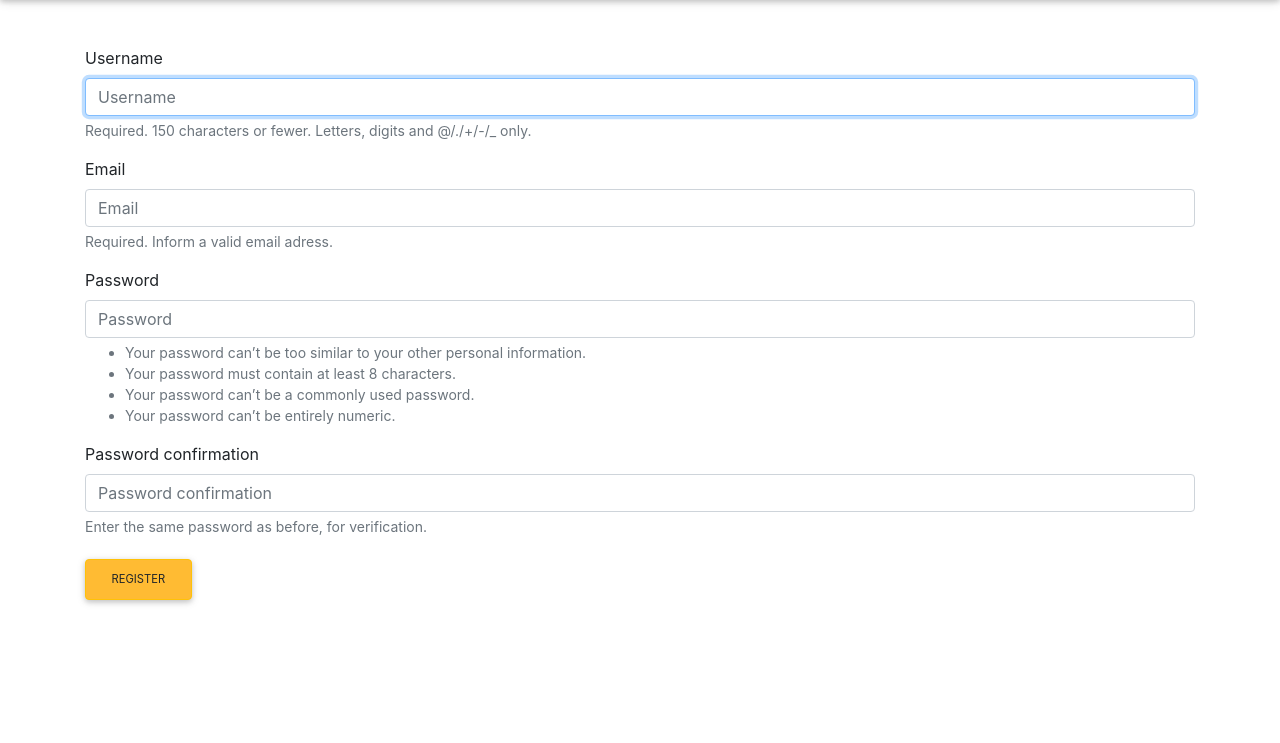
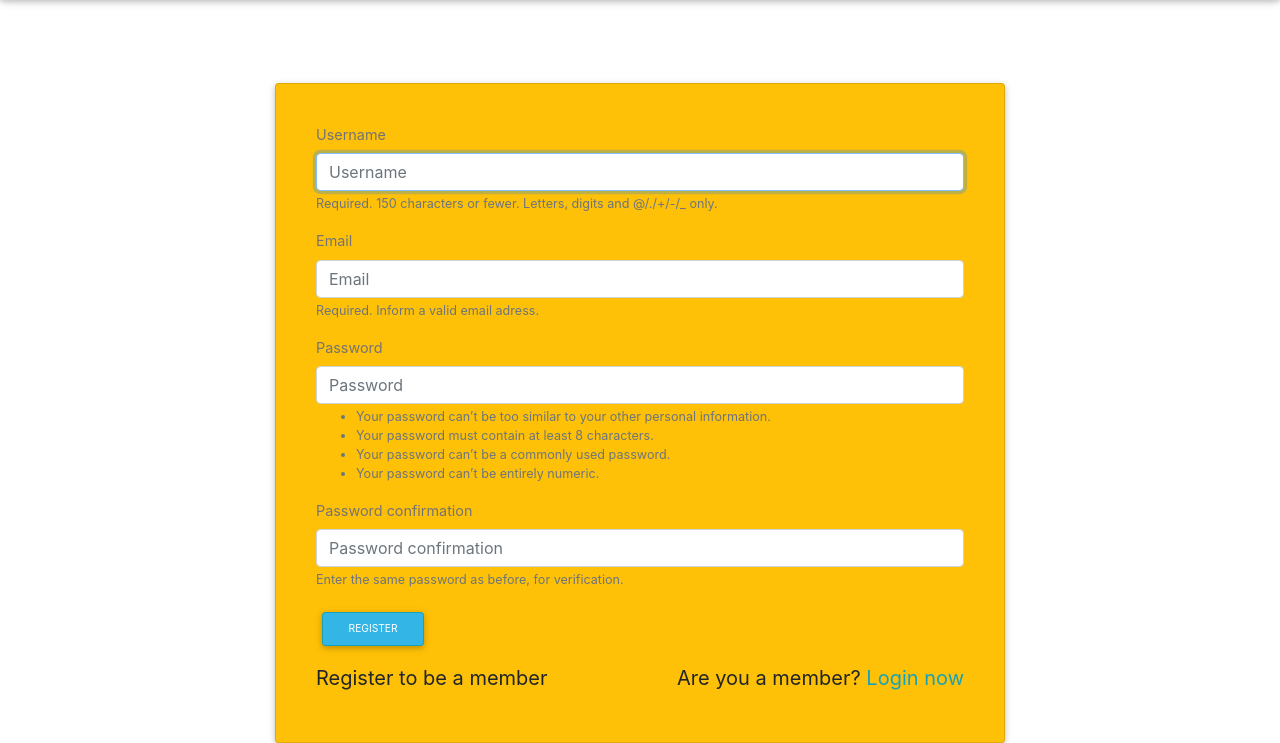
Before and after one commit to kojwangbora/awwards, a Django app: page /signup/ in a window 1280 px wide. Shown: the part 82-825 px from the top of the page. Before the commit the page ends 687 px from the top, so only its background shows below. Run offline with Django 4.2, Linux system fonts and the light colour scheme; some libraries are stand-ins or nearby versions.

Commit message:
load bootstrap on singup template

```diff
--- a/awwwardss/templates/registration/login.html
+++ b/awwwardss/templates/registration/login.html
@@ -1,12 +1,12 @@
 {% extends 'base.html' %}
 {% load bootstrap4 %}
 {% block content %}
-<div class="container" style="margin-top:7%;">
+<div class="container" style="margin-top:10%;">
 
     <div class="row">
         <div class="col-md-2"></div>
         <div class="col-md-8">
-            <div class="card" style="margin-top:14%; padding:20px">
+            <div class="card" style="margin-top:15%; padding:20px">
                 <div class="card-body">
                     <div class="card-text">
                         <form action="" method="post" novalidate >
--- a/awwwardss/templates/registration/signup.html
+++ b/awwwardss/templates/registration/signup.html
@@ -2,12 +2,28 @@
 {% load bootstrap4 %}
 {% block content %}
 
-<div class="container" style="margin-top: 10%;">
-    <form action="" method="post" novalidate>
-        {% csrf_token%}
-        {% bootstrap_form form%}
-        <button type="submit" class="btn btn-warning btn-md mx-auto">Register</button>
+<div class="container" style="margin-top:10%;">
+    <div class="row">
+        <div class="col-md-2"></div>
+        <div class="col-md-8">
+            <div class="card bg-warning" style="margin-top:5%; padding:20px">
+                <div class="card-body">
 
-    </form>
+                    <div class="card-text">
+                        <form action="" method="post" novalidate>
+                            {% csrf_token%}
+                            {% bootstrap_form form%}
+                            <button type="submit" class="btn btn-info btn-sm"> Register</button>
+                        </form>
+                    </div>
+                    <h5 class="card-title"><a>Register to be a member</a> <span style="float:right">Are you a member? <a
+                        href="{% url 'login' %}" class="text-info">Login now</a></span></h5>
+                </div>
+            </div>
+
+        </div>
+        <div class="col-md-2"></div>
+    </div>
 </div>
+
 {% endblock %}
```
